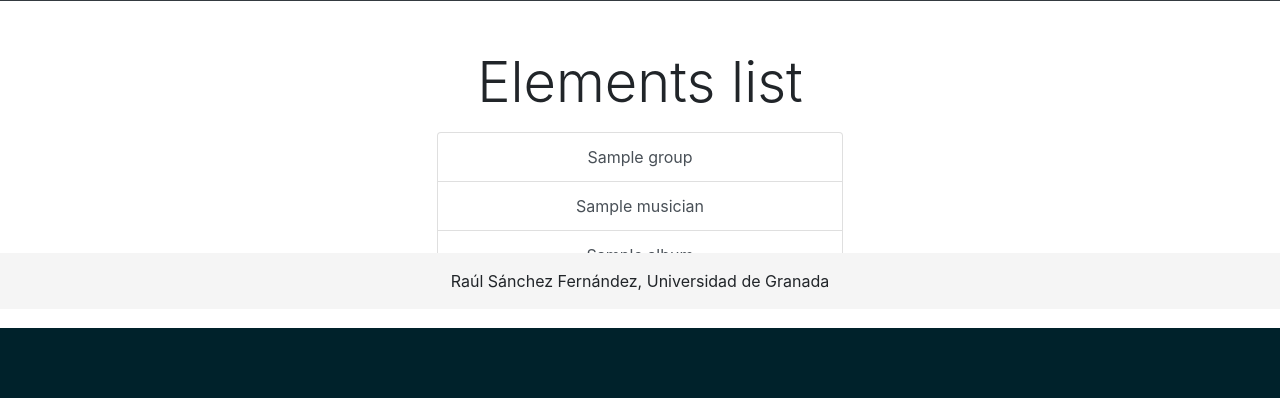
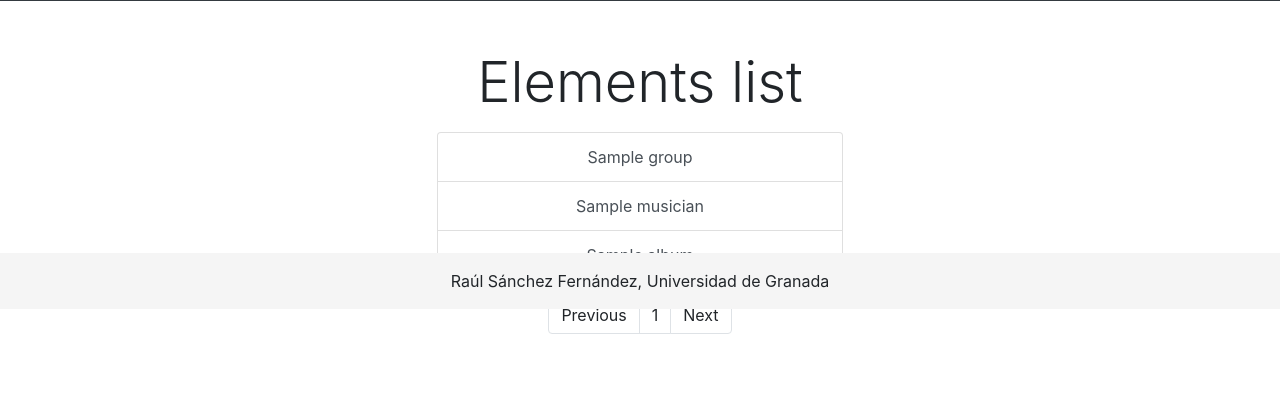
Before and after one commit to raulsf6/DAI, a Django app: page /musicdb/ in a window 1280 px wide. Shown: the part 491-889 px from the top of the page. Before the commit the page ends 819 px from the top, so only its background shows below. Run offline with Django 3.2, Linux system fonts and the light colour scheme; tables that the repository leaves empty hold one stand-in row (values such as "Sample post"); some libraries are stand-ins or nearby versions.

Commit message:
Añadido paginador

```diff
--- a/P7-2/django/web/p6/urls.py
+++ b/P7-2/django/web/p6/urls.py
@@ -22,4 +22,5 @@ urlpatterns = [
   path('musicians/<int:pk>/delete/', views.object_delete, name='musician_delete'),
   path('groups/<int:pk>/delete/', views.object_delete, name='group_delete'),
   path('albums/<int:pk>/delete/', views.object_delete, name='album_delete'),
+  path('get_page/', views.get_page, name='get_page'),
 ]
--- a/P7-2/django/web/p6/views.py
+++ b/P7-2/django/web/p6/views.py
@@ -2,46 +2,58 @@ from django.shortcuts import render, HttpResponse, redirect, get_object_or_404
 from .models import Group, Musician, Album
 from .forms import GroupForm, AlbumForm, MusicianForm
 from itertools import chain
+from django.http import JsonResponse
+import json
 
 def index(request):
     context = {}
+    elements_per_row = 3
+    page = 1
+
+    musicians_num = Musician.objects.all().count()
+    albums_num =  Album.objects.all().count()
+    groups_num = Group.objects.all().count()
+    elements = musicians_num + albums_num + groups_num
+
+    num_pages = elements // elements_per_row if elements % elements_per_row == 0 else elements // elements_per_row + 1
+    context['previous'] = page - 1 if page > 1 else 1
+    context['next'] = page + 1 if page < num_pages else num_pages
+    context['range_pages'] = range(1, num_pages+1)
+
+    return render(request,'general-list.html', context)
+
+def get_page(request):
+    data = {}
+    data['elements'] = []
     objects = []
-    context['objects'] = []
     elements_per_row = 3
     page = int(request.GET.get('page', -1))
 
     #Get all objects
     for group in Group.objects.all():
-        objects.append((group, "/musicdb/groups/" + str(group.pk) + "/"))
+        objects.append((group.name, "/musicdb/groups/" + str(group.pk) + "/"))
     for musician in Musician.objects.all():
-        objects.append((musician, "/musicdb/musicians/" + str(musician.pk) + "/"))
+        objects.append((musician.name, "/musicdb/musicians/" + str(musician.pk) + "/"))
     for album in Album.objects.all():
-        objects.append((album, "/musicdb/albums/" + str(album.pk) + "/"))
+        objects.append((album.title, "/musicdb/albums/" + str(album.pk) + "/"))
 
+    elements = len(objects)
 
-    # Paged or not
-    if page == -1:
-        context['paged'] = False
-        context['objects'] = objects
-    else:
-        # If paged, calculate pages, previous and next
-        context['paged'] = True
-        elements = len(objects)
-        # If module is != we have to add one more page
-        num_pages = elements // elements_per_row if elements % elements_per_row == 0 else elements // elements_per_row + 1
+    # If module is != we have to add one more page
+    num_pages = elements // elements_per_row if elements % elements_per_row == 0 else elements // elements_per_row + 1
 
-        context['previous'] = page - 1 if page > 1 else 1
-        context['next'] = page + 1 if page < num_pages else num_pages
+    data['previous'] = page - 1 if page > 1 else 1
+    data['next'] = page + 1 if page < num_pages else num_pages
 
-        for i in range((page-1)*elements_per_row, page*elements_per_row):
-            if i >= elements:
-                break
-            else:
-                context['objects'].append(objects[i])
+    for i in range((page-1)*elements_per_row, page*elements_per_row):
+        if i >= elements:
+            break
+        else:
+            data["elements"].append({"name": objects[i][0], "url": objects[i][1]})
 
-        context['range_pages'] = range(1, num_pages+1)
+    data['pages'] = num_pages
 
-    return render(request,'general-list.html', context)
+    return JsonResponse(data, safe=False)
 
 def groups(request):
 
--- /dev/null
+++ b/P7-2/django/web/static/p6/js/paginator.js
@@ -0,0 +1,36 @@
+function get_page(page){
+    $.ajax({
+        url: "/musicdb/get_page/",
+        data: { 'page': page},
+        type: 'get',
+        success: function(datos) {
+                visualize_data(datos);
+        },
+        failure: function(datos) {
+                alert('esto no vá');
+        }
+    });
+}
+
+function visualize_data(data) {
+
+    $('#elements').empty()
+
+    // Set elements
+    data['elements'].forEach(element => {
+        $('#elements').append('<a href="' + element["url"] + '" class="list-group-item list-group-item-action">' + element["name"] + '</a>')
+    });
+}
+
+$(document).ready(get_page(1));
+
+$('.page').click(function(){
+    var page = this.text
+    get_page(page)
+})
+
+$('.navigator').click(function(){
+
+    var page = $(this).attr('value')
+    get_page(page)
+})
--- a/P7-2/django/web/templates/album-detail.html
+++ b/P7-2/django/web/templates/album-detail.html
@@ -1,4 +1,5 @@
 {% extends 'layout.html' %}
+
 
 {% block content %}
     <div class="container py-5">
@@ -6,7 +7,7 @@
             <div class="col-md-6 offset-md-3 text-center mx-auto">
                 <ul class="list-group list-group-flush">
                 <li class="list-group-item">
-                    <h4>Ttile: {{album.title}}</h4>
+                    <h4>Tile: {{album.title}}</h4>
                 </li>
                 <li class="list-group-item">
                     <h4>Group: {{album.group}}</h4>
--- a/P7-2/django/web/templates/general-list.html
+++ b/P7-2/django/web/templates/general-list.html
@@ -1,5 +1,5 @@
 {% extends 'layout.html' %}
-
+{% load static %}
 
 {% block content %}
 <div class="row">
@@ -12,26 +12,24 @@
     </div>
     <div class="col-md-4 text-center my-5">
         <p class="display-4">Elements list</p>
-        <div class="list-group">
-            {% for object in objects %}
-            <a href="{{object.1}}" class="list-group-item list-group-item-action">
-                {{object.0}}
-            </a>
-            {% endfor %}
+        <div id="elements" class="list-group">
+
         </div>
-        {% if paged %}
+
         <nav>
-            <ul class="pagination justify-content-center my-3">
-              <li class="page-item"><a class="page-link" href="/musicdb/?page={{previous}}">Previous</a></li>
+            <ul class="pagination justify-content-center my-3 ">
+              <li id="prev" class="page-item"><a class="page-link navigator" value="{{previous}}">Previous</a></li>
               {% for number in range_pages %}
-              <li class="page-item"><a class="page-link" href="/musicdb/?page={{number}}">{{number}}</a></li>
+              <li class="page-item"><a class="page-link page ">{{number}}</a></li>
               {% endfor %}
-              <li class="page-item"><a class="page-link" href="/musicdb/?page={{next}}">Next</a></li>
+              <li id="next" class="page-item"><a class="page-link navigator" value="{{next}}">Next</a></li>
             </ul>
         </nav>
-        {% endif %}
+
     </div>
 
 </div>
 
+<script src="{% static "p6/js/paginator.js" %}"></script>
+
 {% endblock %}
--- a/P7-2/django/web/templates/layout.html
+++ b/P7-2/django/web/templates/layout.html
@@ -8,6 +8,11 @@
             href="https://maxcdn.bootstrapcdn.com/bootstrap/4.0.0/css/bootstrap.min.css"
             integrity="sha384-Gn5384xqQ1aoWXA+058RXPxPg6fy4IWvTNh0E263XmFcJlSAwiGgFAW/dAiS6JXm"
             crossorigin="anonymous">
+            <script
+            src="https://code.jquery.com/jquery-3.4.1.js"
+            integrity="sha256-WpOohJOqMqqyKL9FccASB9O0KwACQJpFTUBLTYOVvVU="
+            crossorigin="anonymous"></script>
+
     </head>
     <body>
             {% load static %}
@@ -74,17 +79,12 @@
             </div>
 
         </nav>
-
         {% block content %}{% endblock %}
 
         <footer class="footer text-center py-3" style="position: fixed; bottom: 0; width: 100%; background-color: #f5f5f5;">
             Raúl Sánchez Fernández, Universidad de Granada
         </footer>
 
-        <script
-            src="https://code.jquery.com/jquery-3.2.1.slim.min.js"
-            integrity="sha384-KJ3o2DKtIkvYIK3UENzmM7KCkRr/rE9/Qpg6aAZGJwFDMVNA/GpGFF93hXpG5KkN"
-            crossorigin="anonymous"></script>
         <script
             src="https://cdnjs.cloudflare.com/ajax/libs/popper.js/1.12.9/umd/popper.min.js"
             integrity="sha384-ApNbgh9B+Y1QKtv3Rn7W3mgPxhU9K/ScQsAP7hUibX39j7fakFPskvXusvfa0b4Q"
```
